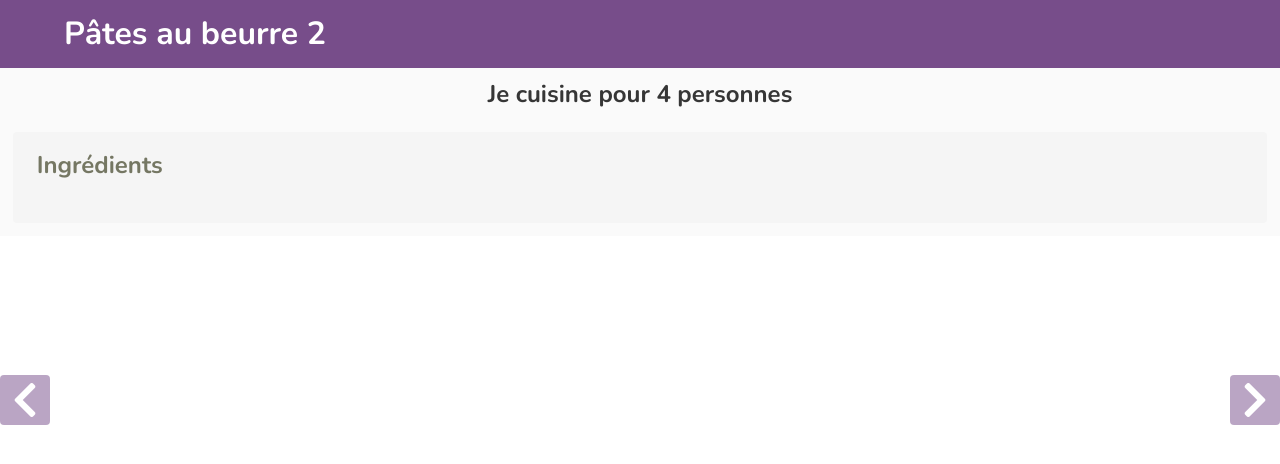
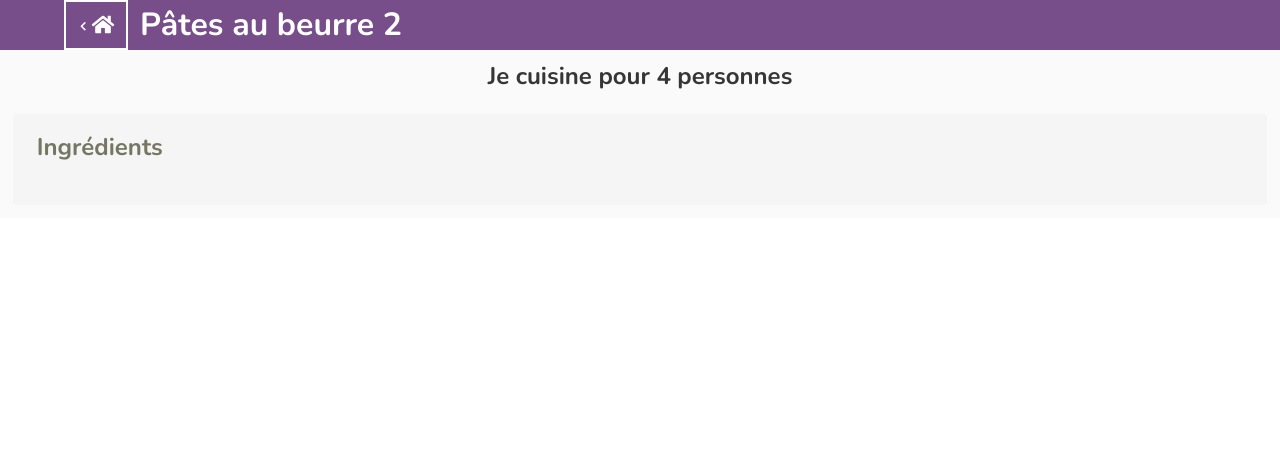
Before and after one commit to antoined73/CEIHM---Aide-la-cuisine, a Vue app: page /recipe/1 in a window 1280 px wide. Shown: the top 464 px of the page. Built offline with nearby package versions, Linux system fonts and the light colour scheme.

Commit message:
Navigation between steps fully working

```diff
--- /dev/null
+++ b/src/components/HomeButton.vue
@@ -0,0 +1,34 @@
+<template>
+    <a class="button is-radiusless is-inverted is-outlined is-medium is-primary is-paddingless" @click="homeBtnClicked()">
+        <span class="icon is-small is-marginless is-paddingless move-right">
+            <i class="fas fa-chevron-left"></i>
+        </span>
+        <span class="icon is-small is-marginless is-paddingless move-left">
+            <i class="fas fa-home"></i>
+        </span>
+    </a>
+</template>
+
+<script>
+export default {
+    methods : {
+        homeBtnClicked(){
+            this.$router.push("/");
+        }
+    }
+}
+</script>
+
+<style scoped>
+.move-right{
+    position: relative;
+    left: 2px;
+    top: 1px;
+    transform: scale(0.5);
+}
+
+.move-left{
+    position: relative;
+    right: 8px;
+}
+</style>
--- a/src/components/Navigation.vue
+++ b/src/components/Navigation.vue
@@ -4,7 +4,7 @@
         <!-- Left side -->
         <div class="level-left">
             <div class="level-item">
-                    <a class="button is-medium is-primary is-opacity-50">
+                    <a class="button is-inverted is-medium is-primary is-opacity-50" @click="clickLeftBtn()" v-if="canGoLeft">
                     <span class="icon is-medium">
                     <i class="fas fa-chevron-left fa-2x"></i>
                     </span>
@@ -15,7 +15,7 @@
         <!-- Right side -->
         <div class="level-right">
             <div class="level-item">
-                    <a class="button is-medium is-primary is-opacity-50">
+                    <a class="button is-inverted is-medium is-primary is-opacity-50" @click="clickRightBtn()" v-if="canGoRight">
                     <span class="icon is-medium">
                     <i class="fas fa-chevron-right fa-2x"></i>
                     </span>
@@ -29,7 +29,38 @@
 
 <script>
 export default {
-
+    props : {
+        recipe : Object
+    },
+    data() {
+        return {
+            canGoLeft : false,
+            canGoRight : false
+        }
+    },
+    watch : {
+        recipe(){
+            this.$follower.startRecipe(this.recipe);
+        }
+    },
+    methods : {
+        clickRightBtn(){
+            this.$follower.goNextStep();
+            this.updateFlags();
+        },
+        clickLeftBtn(){
+            this.$follower.goPreviousStep();
+            this.updateFlags();
+        },
+        updateFlags(){
+            this.canGoLeft = this.$follower.canGoPreviousStep();
+            this.canGoRight = this.$follower.canGoNextStep();
+        }
+    },
+    mounted(){
+        this.$follower.updateRecipeAndStep();
+        this.updateFlags();
+    }
 }
 </script>
 
--- a/src/components/headers/HomeHeader.vue
+++ b/src/components/headers/HomeHeader.vue
@@ -16,7 +16,7 @@ export default {
 }
 </script>
 
-<style>
+<style scoped>
 .little-header{
     padding: 1rem 1rem !important;
 }
--- a/src/components/headers/RecipeHomeHeader.vue
+++ b/src/components/headers/RecipeHomeHeader.vue
@@ -1,11 +1,20 @@
 <template>
     <section class="hero is-primary">
-        <div class="hero-body little-header">
+        <div class="hero-body is-paddingless">
             <!-- If recipe exist -->
             <div v-if="recipe" class="container">
-            <h1 class="title is-size-5-touch">
-                {{this.recipe.name}}
-            </h1>
+                <div class="level is-mobile">
+                    <div class="level-left">
+                        <div class="level-item">
+                            <HomeButton/>
+                        </div>
+                        <div class="level-item">
+                            <h1 class="title is-size-5-touch">
+                                {{this.recipe.name}}
+                            </h1>
+                        </div>
+                    </div>
+                </div>
             </div>
 
             <!-- If recipe doesn't exist -->
@@ -19,6 +28,8 @@
 </template>
 
 <script>
+import HomeButton from '../HomeButton.vue'
+
 export default {
     name: 'RecipeHomeHeader',
     props : {
@@ -26,10 +37,9 @@ export default {
             type: Object,
             default: null
         }
+    },
+    components : {
+        HomeButton
     }
 }
 </script>
-
-<style>
-
-</style>
--- a/src/components/headers/RecipeStepHeader.vue
+++ b/src/components/headers/RecipeStepHeader.vue
@@ -1,11 +1,20 @@
 <template>
     <section class="hero is-primary">
-        <div class="hero-body little-header">
+        <div class="hero-body is-paddingless">
             <!-- If recipe exist -->
             <div v-if="recipe" class="container">
-            <h1 class="title is-size-5-touch is-marginless">
-                {{this.recipe.name}}
-            </h1>
+                <div class="level is-mobile">
+                    <div class="level-left">
+                        <div class="level-item">
+                            <HomeButton/>
+                        </div>
+                        <div class="level-item">
+                            <h1 class="title is-size-5-touch">
+                                {{this.recipe.name}}
+                            </h1>
+                        </div>
+                    </div>
+                </div>
             </div>
 
             <!-- If recipe doesn't exist -->
@@ -19,8 +28,13 @@
 </template>
 
 <script>
+import HomeButton from '../HomeButton.vue'
+
 export default {
     name: 'RecipeStepHeader',
+    components : {
+        HomeButton
+    },
     props : {
         recipe : {
             type: Object,
--- a/src/components/recipes/RecipeItem.vue
+++ b/src/components/recipes/RecipeItem.vue
@@ -21,6 +21,7 @@ export default {
     methods: {
         recipeClicked(){
             this.$router.push('recipe/'+this.recipe.id);
+            this.$follower.startRecipe(this.recipe);
         }
     }
 }
--- a/src/components/views/RecipeStepView.vue
+++ b/src/components/views/RecipeStepView.vue
@@ -35,12 +35,15 @@ export default {
     data(){
         return {
             recipe: Object,
-            recipeStep : Object
         }
     },
     created(){
         this.recipe = this.$store.getters.getRecipeById(this.$route.params.recipeID);
-        this.recipeStep = this.$store.getters.getRecipeStepOfRecipe(this.$route.params.recipeID, this.$route.params.stepID);
+    },
+    computed:{
+        recipeStep(){
+            return this.$store.getters.getRecipeStepOfRecipe(this.$route.params.recipeID, this.$route.params.stepID);
+        }
     },
     methods: {
         clickBackHomeRecipeBtn(){
--- a/src/components/views/RecipeView.vue
+++ b/src/components/views/RecipeView.vue
@@ -2,7 +2,7 @@
     <div>
         <!-- If recipe exist -->
         <router-view v-if="recipe"/>
-        <Navigation/>
+        <Navigation :recipe="recipe"/>
 
         <!-- If recipe doesn't exist -->
         <div v-if="!recipe" class="section">
--- a/src/main.js
+++ b/src/main.js
@@ -3,12 +3,15 @@ import App from './App.vue'
 import router from './services/router.js'
 import store from './services/store.js'
 import Buefy from 'buefy'
+import RecipeFollower from './services/recipe-follower.js'
 
 Vue.config.productionTip = false
 
 // Buefy
 Vue.use(Buefy, { defaultIconPack: 'fa' })
 
+Vue.prototype.$follower = new RecipeFollower(store, router);
+
 new Vue({
   router,
   store,
--- /dev/null
+++ b/src/services/recipe-follower.js
@@ -0,0 +1,69 @@
+export default class RecipeFollower {
+    currentRecipeFollowed = null;
+    currentStep = null;
+    currentStepIndex = -1;
+
+    constructor(store, router) {
+        this.store = store;
+        this.router = router;
+        this.updateRecipeAndStep();
+    }
+
+    startRecipe(recipe){
+        this.currentRecipeFollowed = recipe;
+        this.currentStepIndex = -1;
+    }
+
+    updateRecipeAndStep(){
+        this.currentRecipeFollowed = this.store.getters.getRecipeById(this.router.currentRoute.params.recipeID);
+        this.currentStepIndex = -1;
+
+        if(this.currentRecipeFollowed){
+            this.updateCurrentStep();
+            if(this.router.currentRoute.params.stepID){
+                this.currentStepIndex = parseInt(this.router.currentRoute.params.stepID);
+            }
+        }
+    }
+
+    goNextStep(){
+        if(this.canGoNextStep()){
+            this.currentStepIndex++;
+            this.updateCurrentStep();
+            this.router.push('/recipe/'+this.currentRecipeFollowed.id+'/step/'+this.currentStep.number);
+        }
+    }
+
+    goPreviousStep(){
+        if(this.canGoPreviousStep()){
+            this.currentStepIndex--;
+            if(this.currentStepIndex==-1){
+                this.currentStep = null;
+                this.router.push('/recipe/'+this.currentRecipeFollowed.id);
+            }else{
+                this.updateCurrentStep();
+                this.router.push('/recipe/'+this.currentRecipeFollowed.id+'/step/'+this.currentStep.number);
+            }
+        }
+    }
+
+    canGoNextStep(){
+        return this.currentRecipeFollowed
+        && this.currentRecipeFollowed.steps && (this.currentStepIndex+1 < this.currentRecipeFollowed.steps.length);
+    }
+
+    canGoPreviousStep(){
+        return this.currentRecipeFollowed
+        && this.currentRecipeFollowed.steps && (this.currentStepIndex-1 >= -1);
+    }
+
+    updateCurrentStep(){
+        this.currentStep = null;
+        if(this.currentRecipeFollowed.steps &&
+        (this.currentStepIndex >= -1
+        && this.currentStepIndex < this.currentRecipeFollowed.steps.length))
+        {
+            this.currentStep = this.currentRecipeFollowed.steps[this.currentStepIndex];
+        }
+    }
+}
--- a/src/services/store.js
+++ b/src/services/store.js
@@ -120,6 +120,8 @@ const store = new Vuex.Store({
                 image: coquillettes_au_beurre
             }
         ]
+        ,
+        currentFollowedRecipe : null
     },
     getters: {
       getRecipeById: (state) => (id) => {
@@ -128,7 +130,8 @@ const store = new Vuex.Store({
       },
       getRecipeStepOfRecipe: (state, getters) => (recipeId, stepId) => {
         const recipe = getters.getRecipeById(recipeId);
-        const step = recipe.steps.find(s => s.number == stepId);
+        var step = null;
+        if(recipe.steps) step = recipe.steps.find(s => s.number == stepId);
         return step;
       },
       getIngredientsOfRecipe: (state, getters) => (id) => {
```
